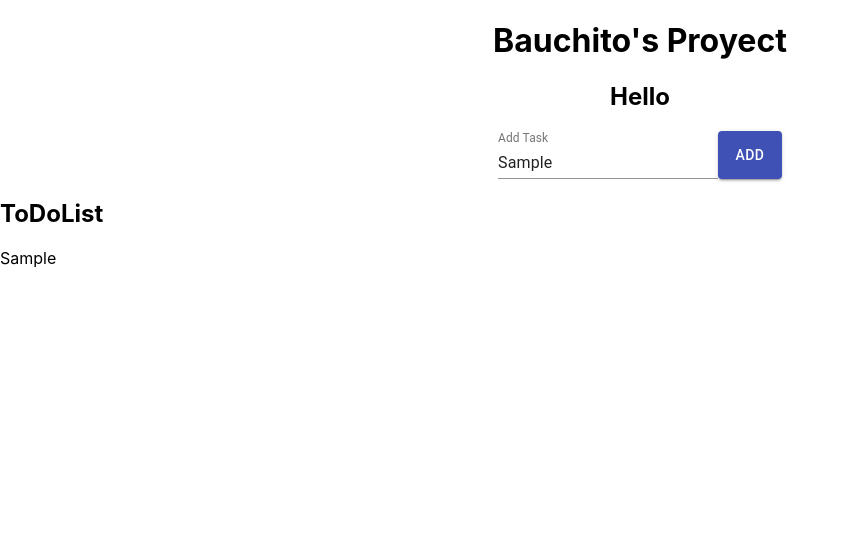
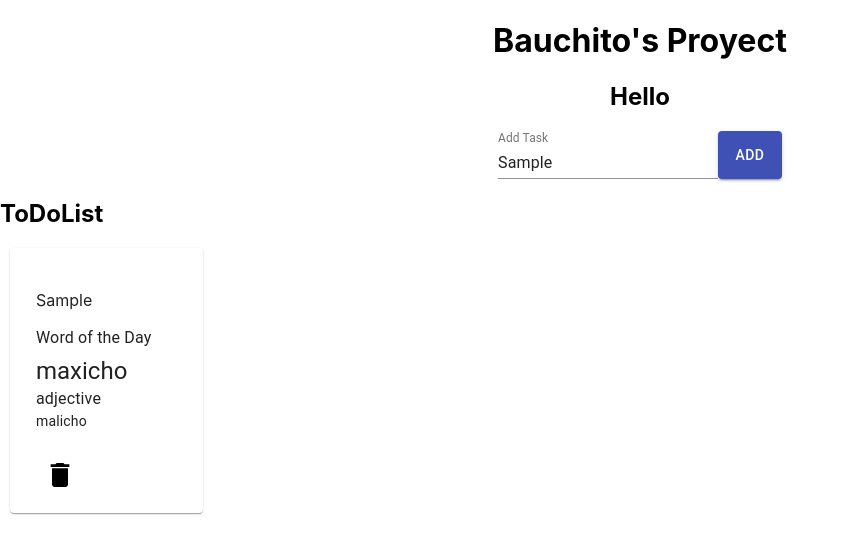
Before and after one commit to BautistaMiguel/to-do-app, a React (Create React App) app: page / in a window 1280 px wide. Both pictures are taken after typing "Sample" into the empty fields and a click on the button "ADD". Shown: the top 554 px of the page, without its empty margins (0-850 px from the left). Built offline with nearby package versions, Linux system fonts and the light colour scheme.

Commit message:
masonry added

```diff
--- a/package.json
+++ b/package.json
@@ -10,8 +10,10 @@
     "@testing-library/jest-dom": "^5.14.1",
     "@testing-library/react": "^11.2.7",
     "@testing-library/user-event": "^12.8.3",
+    "classnames": "^2.3.1",
     "react": "^17.0.2",
     "react-dom": "^17.0.2",
+    "react-masonry-css": "^1.0.16",
     "react-redux": "^7.2.4",
     "react-router-dom": "^5.2.0",
     "react-scripts": "4.0.3",
--- a/src/components/toDo/AddToDoForm/index.js
+++ b/src/components/toDo/AddToDoForm/index.js
@@ -3,7 +3,7 @@ import Button from "@material-ui/core/Button";
 import TextField from "@material-ui/core/TextField";
 import Box from "@material-ui/core/Box";
 import { v4 } from "uuid";
-import useStyles from "./style";
+import useStyles from "./styles";
 
 const AddToDoForm = ({ addNewNote }) => {
   const [note, setNote] = useState("");
--- /dev/null
+++ b/src/components/toDo/ToDoList/Card/index.js
@@ -0,0 +1,36 @@
+import React from "react";
+import useStyles from "./styles";
+import MaterialCard from "@material-ui/core/Card";
+import Typography from "@material-ui/core/Typography";
+import CardContent from "@material-ui/core/CardContent";
+import CardActions from "@material-ui/core/CardActions";
+import Button from "@material-ui/core/Button";
+import { ReactComponent as DeleteIcon } from "../../../../assets/icons/delete.svg";
+
+const Card = ({ note }) => {
+  const classes = useStyles();
+  return (
+    <MaterialCard className={classes.card} sx={{ minWidth: 275 }}>
+      <CardContent>
+        <p className={classes.text}>{note}</p>
+        <Typography sx={{ fontSize: 14 }} color="text.secondary" gutterBottom>
+          Word of the Day
+        </Typography>
+        <Typography variant="h5" component="div">
+          maxicho
+        </Typography>
+        <Typography sx={{ mb: 1.5 }} color="text.secondary">
+          adjective
+        </Typography>
+        <Typography variant="body2">malicho</Typography>
+      </CardContent>
+      <CardActions>
+        <Button size="small">
+          <DeleteIcon className={classes.deleteIcon} />
+        </Button>
+      </CardActions>
+    </MaterialCard>
+  );
+};
+
+export default Card;
--- /dev/null
+++ b/src/components/toDo/ToDoList/Card/styles.js
@@ -0,0 +1,17 @@
+import { makeStyles } from "@material-ui/core/styles";
+
+const useStyles = makeStyles({
+  card: {
+    padding: "10px",
+    margin: "0px 10px 20px 10px",
+  },
+  text: {
+    wordWrap: "break-word",
+  },
+  deleteIcon: {
+    height: "2rem",
+    width: "2rem",
+  },
+});
+
+export default useStyles;
--- a/src/components/toDo/ToDoList/index.js
+++ b/src/components/toDo/ToDoList/index.js
@@ -1,14 +1,31 @@
 import React from "react";
+import Masonry from "react-masonry-css";
+import Card from "./Card";
+import useStyles from "./styles";
 
-const ToDoList = ({ notes }) => (
+const ToDoList = ({ notes }) => {
+  const breakpointColumnsObj = {
+    default: 6,
+    1100: 4,
+    700: 2,
+    500: 1,
+  };
+  const classes = useStyles();
+  return (
     <>
       <h2>ToDoList</h2>
-    <div>
+
+      <Masonry
+        breakpointCols={breakpointColumnsObj}
+        className={classes.masonry}
+      >
         {notes.map(({ note, id }) => (
-        <div key={id}>{note}</div>
+          <Card note={note} key={id} />
         ))}
-    </div>
+        {/* array of JSX items */}
+      </Masonry>
     </>
   );
+};
 
 export default ToDoList;
--- /dev/null
+++ b/src/components/toDo/ToDoList/styles.js
@@ -0,0 +1,11 @@
+import { makeStyles } from "@material-ui/core/styles";
+
+const useStyles = makeStyles({
+  masonry: {
+    pading: "10px",
+    display: "flex",
+    width: "auto",
+  },
+});
+
+export default useStyles;
--- a/src/pages/Home/index.js
+++ b/src/pages/Home/index.js
@@ -3,7 +3,7 @@ import AddToDoForm from "../../components/toDo/AddToDoForm";
 import ToDoList from "../../components/toDo/ToDoList";
 import { useSelector, useDispatch } from "react-redux";
 import { addNote } from "../../reducer";
-import useStyles from "./style";
+import useStyles from "./styles";
 
 const Home = () => {
   const classes = useStyles();
```
Also changed, not shown: src/assets/icons/delete.svg (added), src/components/toDo/AddToDoForm/styles.js (renamed from src/components/toDo/AddToDoForm/style.js), src/pages/Home/styles.js (renamed from src/pages/Home/style.js), 1 other file (tests, documents, lock files or other folders). Lines whose indentation alone changed are shown as unchanged.
